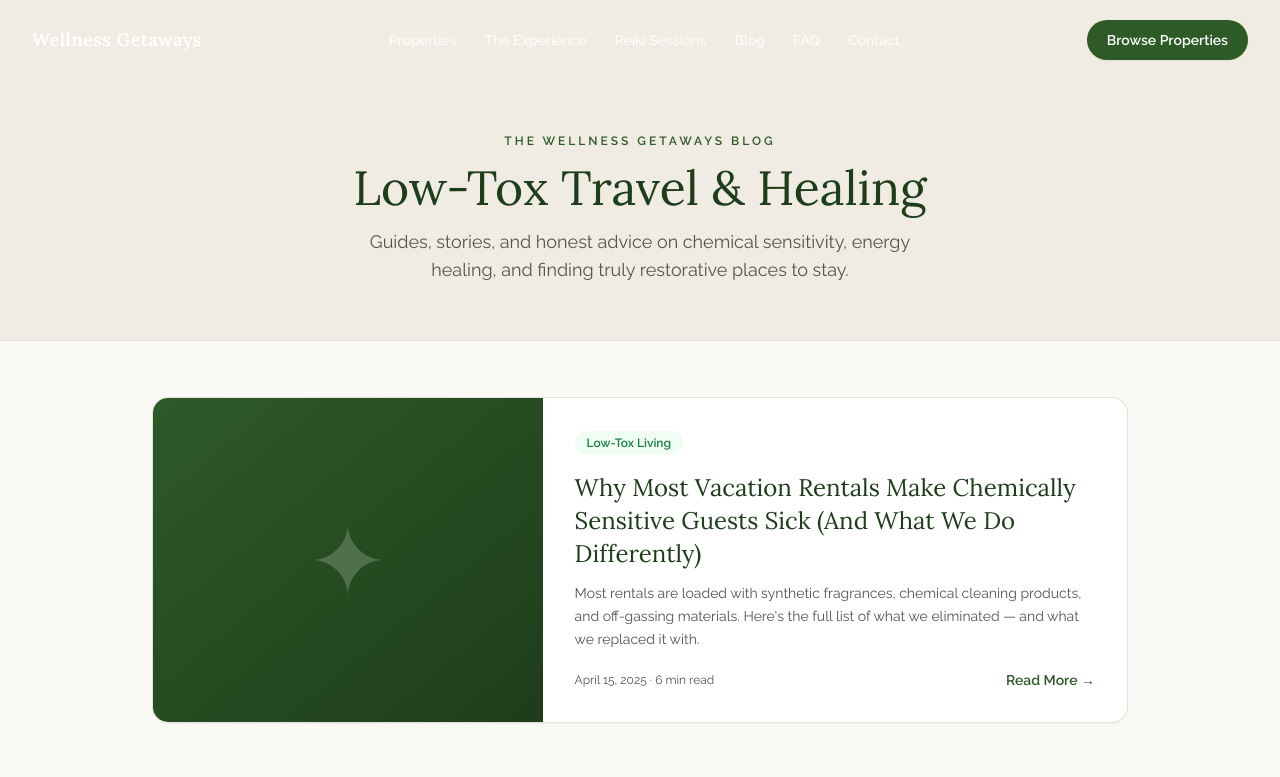
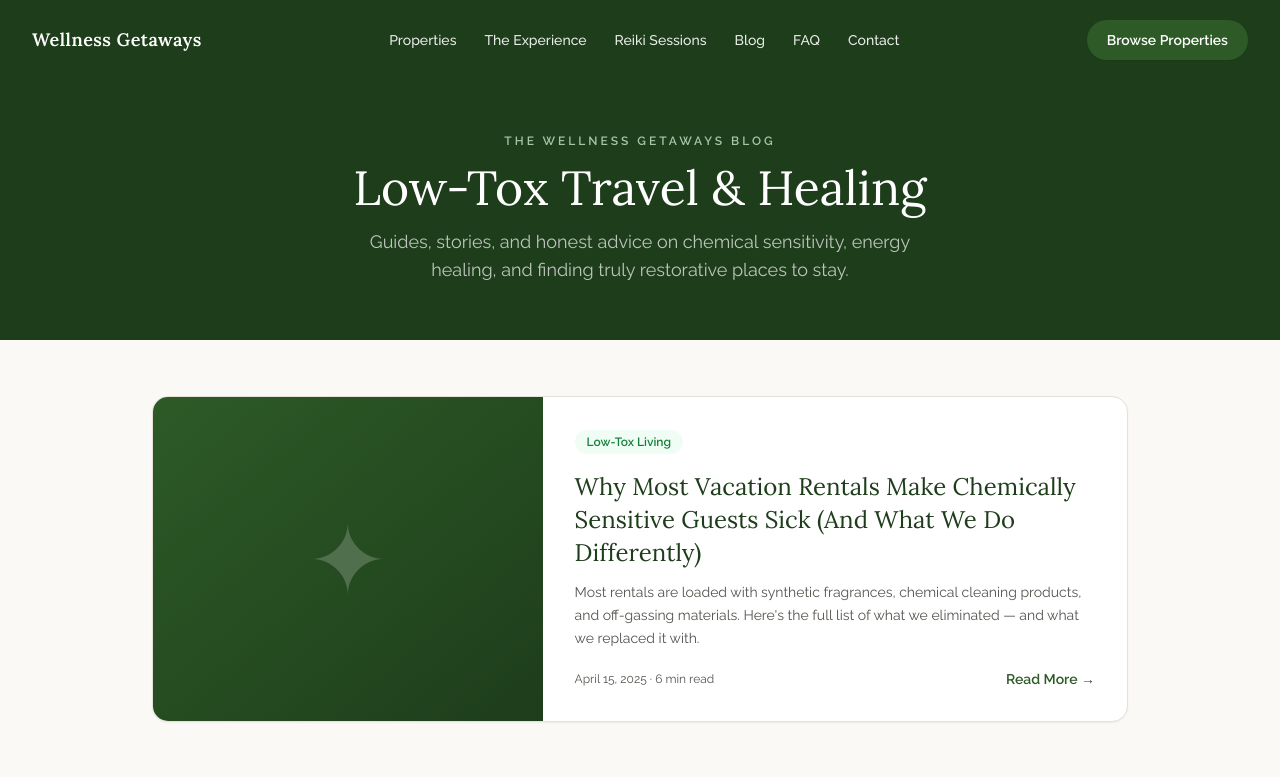
Before and after one commit to IronFisher/wellness-getaways, a Next.js app: page /blog in a window 1280 px wide. Shown: the top 777 px of the page. Built offline with nearby package versions, Linux system fonts and the light colour scheme.

Commit message:
Fix: darken blog page header so nav text is visible

```diff
--- a/app/blog/page.tsx
+++ b/app/blog/page.tsx
@@ -69,11 +69,11 @@ export default function BlogPage() {
   return (
     <>
       {/* Header */}
-      <section className="pt-32 pb-14 bg-cream-soft border-b border-stone-border">
+      <section className="pt-32 pb-14 bg-forest-dark text-white">
         <div className="max-w-5xl mx-auto px-4 sm:px-6 text-center">
-          <span className="text-xs font-semibold uppercase tracking-[0.25em] text-forest">The Wellness Getaways Blog</span>
-          <h1 className="font-lora text-5xl text-forest-dark mt-3 mb-4">Low-Tox Travel &amp; Healing</h1>
-          <p className="text-stone-muted text-lg max-w-xl mx-auto">
+          <span className="text-xs font-semibold uppercase tracking-[0.25em] text-sage-light">The Wellness Getaways Blog</span>
+          <h1 className="font-lora text-5xl text-white mt-3 mb-4">Low-Tox Travel &amp; Healing</h1>
+          <p className="text-white/70 text-lg max-w-xl mx-auto">
             Guides, stories, and honest advice on chemical sensitivity, energy healing, and finding truly restorative places to stay.
           </p>
         </div>
```
